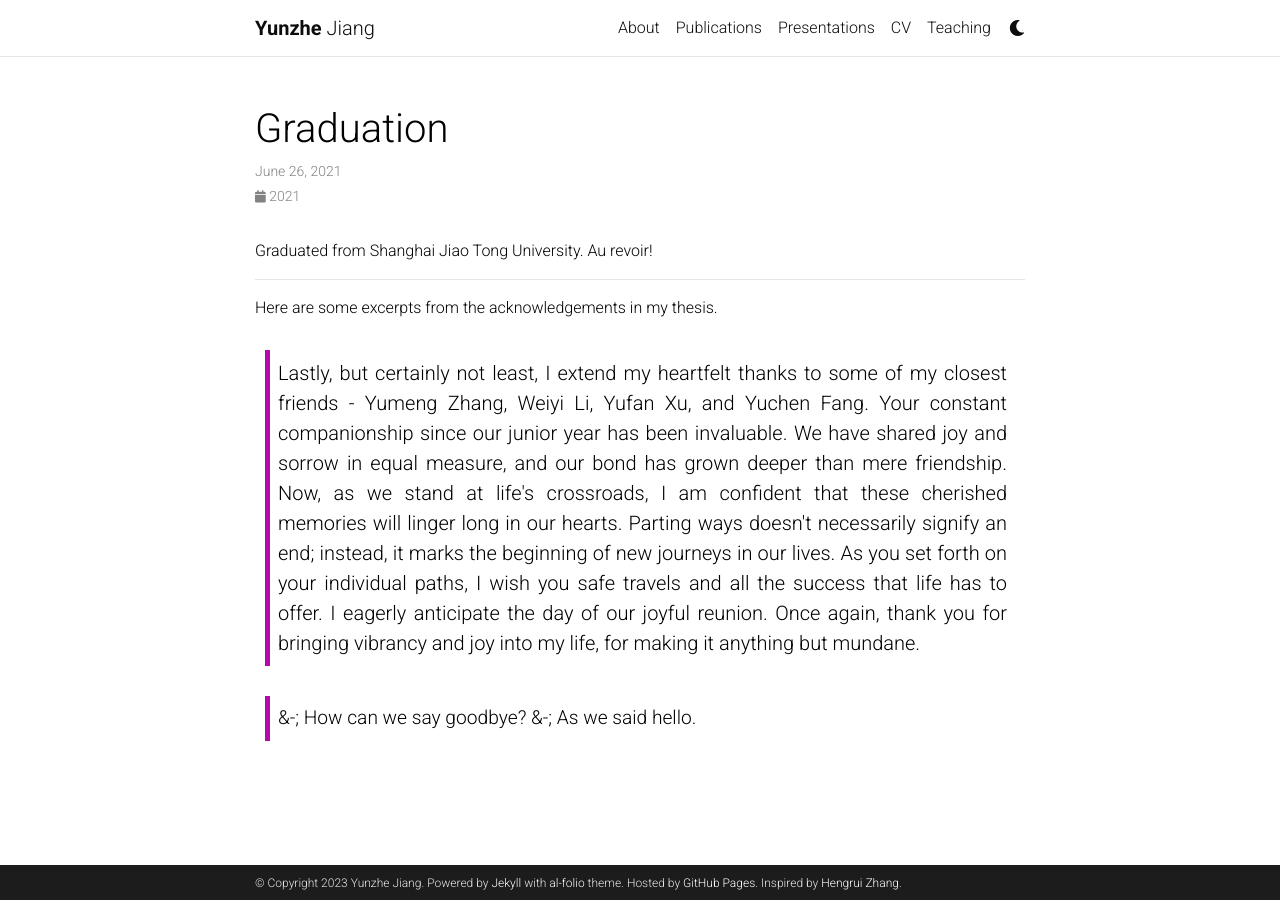
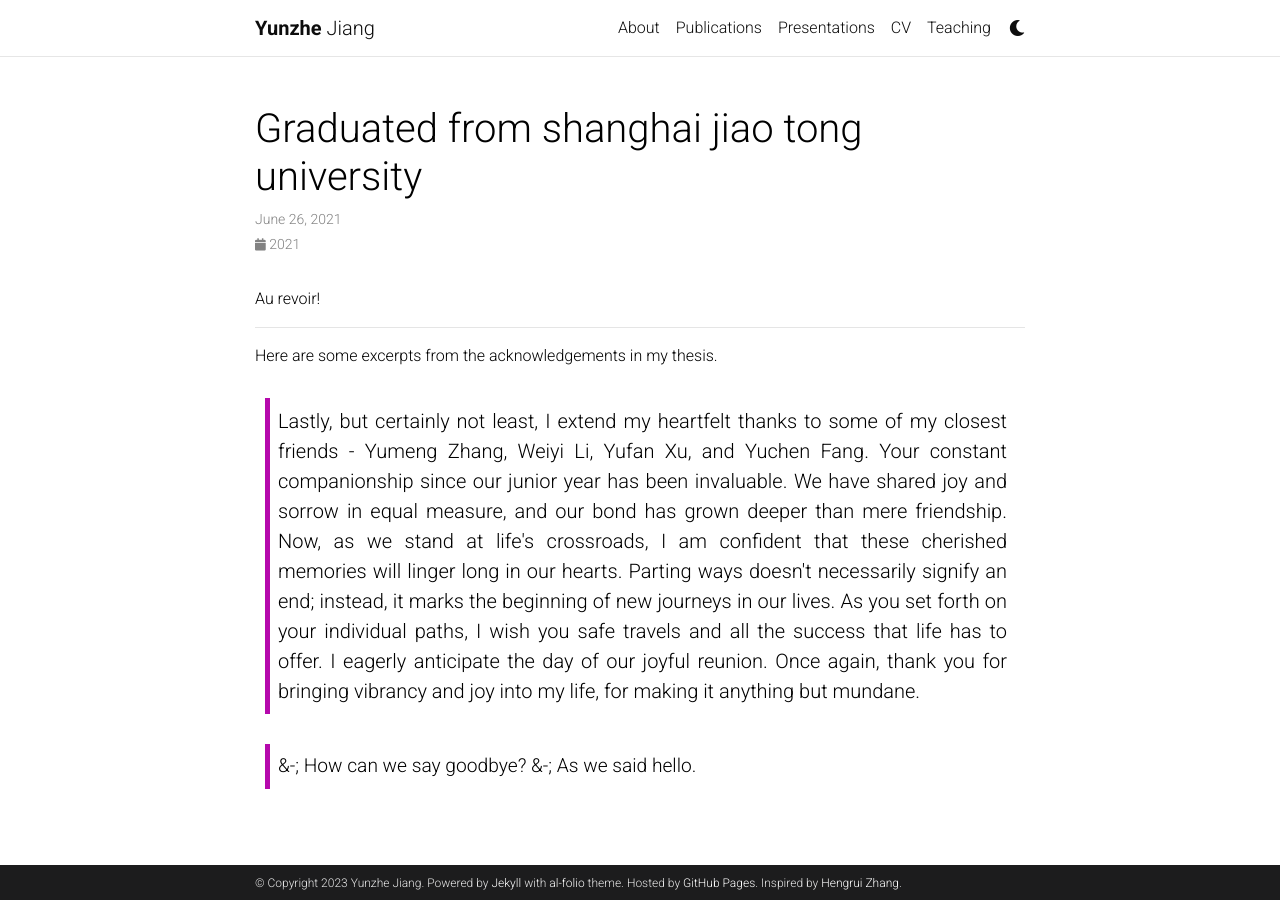
Before and after one commit to yzJiang9/yzJiang9.github.io, a Jekyll site: the page built from _news/Graduated from Shanghai Jiao Tong University.md, in a window 1280 px wide. Built offline with Jekyll 4.4.1, drawn with Linux system fonts in a browser that asks for light colours; comment, search, counter and statistics services are not loaded; a style sheet for code colours, icons or effects is not loaded; some of the changed lines change nothing that is shown.

Commit message:
Update and rename graduation.md to Graduated from Shanghai Jiao Tong University.md

```diff
--- a/_news/graduation.md
+++ b/_news/Graduated from Shanghai Jiao Tong University.md
@@ -5,7 +5,7 @@ inline: false
 related_posts: false
 ---
 
-Graduated from Shanghai Jiao Tong University. Au revoir!
+Au revoir!
 
 ***
 
```
